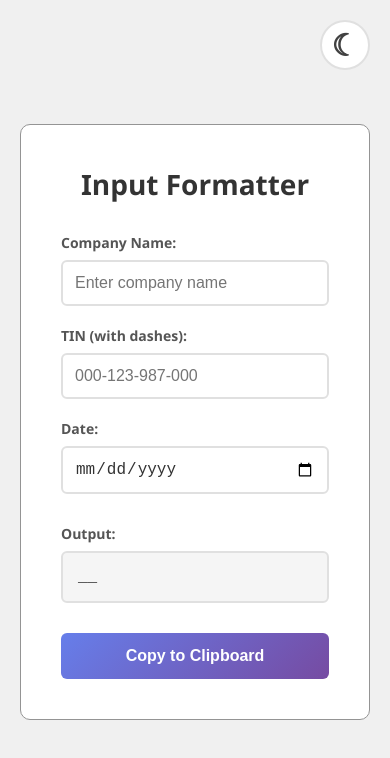
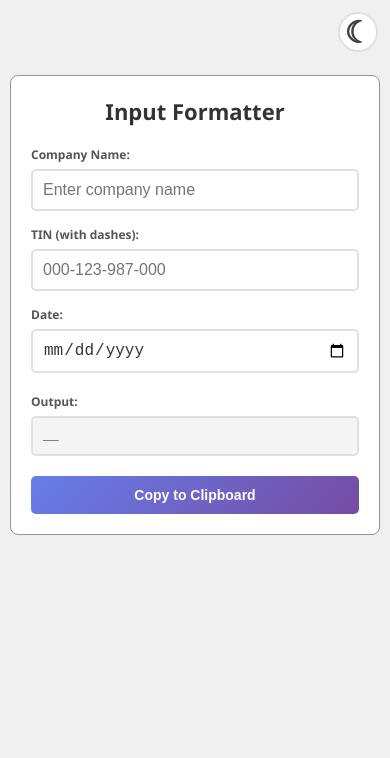
Before and after one commit to kuramuX/filename-generator, a plain HTML site: page index.html in a window 390 px wide. Drawn offline with Linux system fonts and the light colour scheme.

Commit message:
add responsive

```diff
--- a/styles.css
+++ b/styles.css
@@ -191,3 +191,148 @@ button.copied {
 #copyBtn {
     width: 100%;
 }
+
+/* Responsive Design for Mobile Devices */
+@media screen and (max-width: 768px) {
+    body {
+        padding: 15px;
+        align-items: flex-start;
+        padding-top: 80px;
+    }
+
+    .container {
+        padding: 25px;
+        max-width: 100%;
+    }
+
+    h1 {
+        font-size: 24px;
+        margin-bottom: 25px;
+    }
+
+    .theme-toggle {
+        width: 45px;
+        height: 45px;
+        font-size: 22px;
+        top: 15px;
+        right: 15px;
+    }
+
+    label {
+        font-size: 13px;
+    }
+
+    input[type="text"],
+    input[type="date"] {
+        padding: 10px;
+        font-size: 16px; /* Keep at 16px to prevent zoom on iOS */
+    }
+
+    .output-box {
+        padding: 12px;
+        font-size: 14px;
+        min-height: 45px;
+    }
+
+    button {
+        padding: 12px;
+        font-size: 15px;
+    }
+
+    .form-group {
+        margin-bottom: 18px;
+    }
+
+    .output-group {
+        margin: 25px 0;
+    }
+}
+
+@media screen and (max-width: 480px) {
+    body {
+        padding: 10px;
+        padding-top: 75px;
+    }
+
+    .container {
+        padding: 20px;
+        border-radius: 8px;
+    }
+
+    h1 {
+        font-size: 22px;
+        margin-bottom: 20px;
+    }
+
+    .theme-toggle {
+        width: 40px;
+        height: 40px;
+        font-size: 20px;
+        top: 12px;
+        right: 12px;
+    }
+
+    label {
+        font-size: 12px;
+        margin-bottom: 6px;
+    }
+
+    input[type="text"],
+    input[type="date"] {
+        padding: 10px;
+        font-size: 16px;
+        border-radius: 5px;
+    }
+
+    .output-box {
+        padding: 10px;
+        font-size: 13px;
+        min-height: 40px;
+        border-radius: 5px;
+    }
+
+    button {
+        padding: 11px;
+        font-size: 14px;
+        border-radius: 5px;
+    }
+
+    .form-group {
+        margin-bottom: 15px;
+    }
+
+    .output-group {
+        margin: 20px 0;
+    }
+}
+
+/* Landscape orientation on mobile */
+@media screen and (max-height: 600px) and (orientation: landscape) {
+    body {
+        padding: 10px;
+        padding-top: 60px;
+    }
+
+    .container {
+        padding: 15px;
+    }
+
+    h1 {
+        font-size: 20px;
+        margin-bottom: 15px;
+    }
+
+    .form-group {
+        margin-bottom: 12px;
+    }
+
+    .output-group {
+        margin: 15px 0;
+    }
+
+    input[type="text"],
+    input[type="date"],
+    button {
+        padding: 8px;
+    }
+}
```
